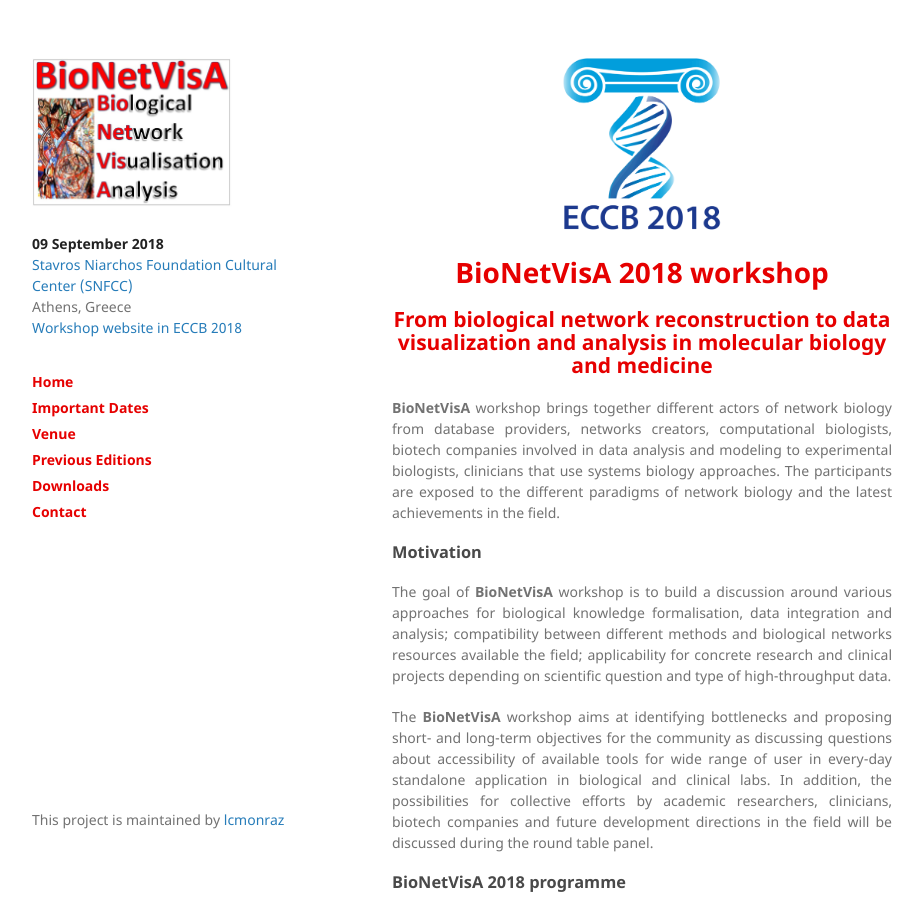
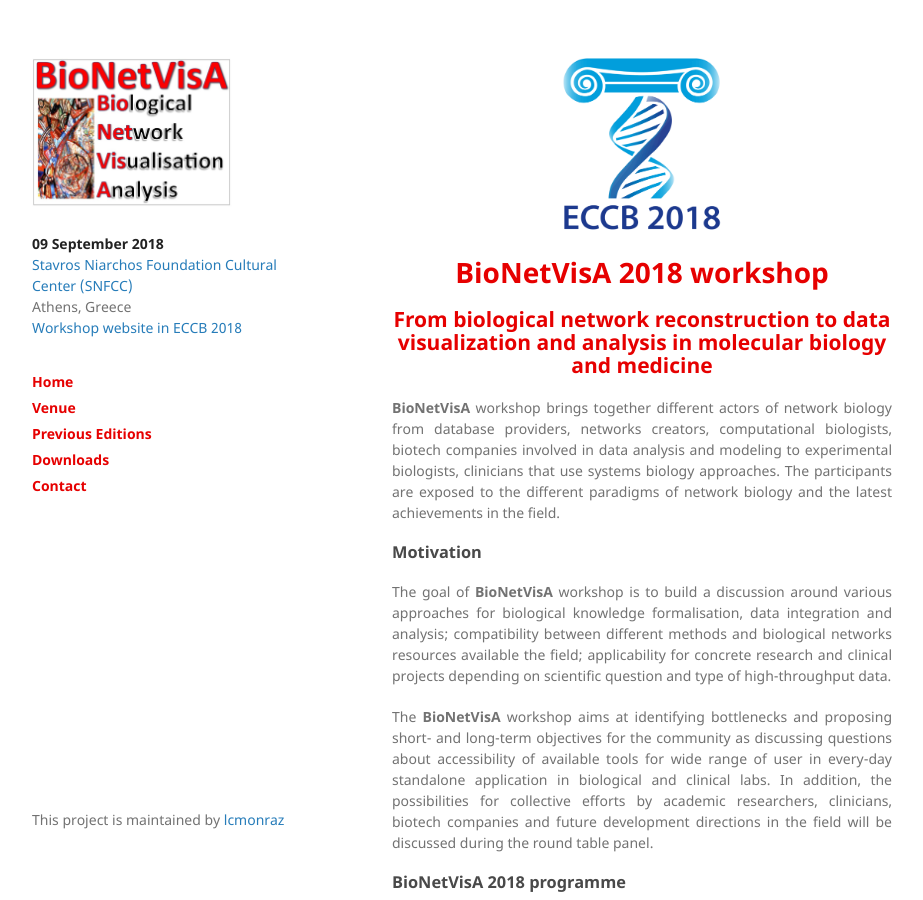
Before and after one commit to lcmonraz/Bionetvisa.github.io, a Jekyll site: the page built from index.md, in a window 1280 px wide and 900 px high. Shown: the whole window, without its empty margins (178-1101 px from the left). Built offline with Jekyll 4.4.1, drawn with Linux system fonts in a browser that asks for light colours.

Commit message:
Update default.html

```diff
--- a/_layouts/default.html
+++ b/_layouts/default.html
@@ -27,7 +27,6 @@
       <br />
 
         <p style="line-height:6px;"><a href="/"><font color="#e60000"><b>Home</b></font></a></p>
-        <p style="line-height:6px;"><a href="/importantdates"><font color="#e60000"><b>Important Dates</b></font></a></p>
         <p style="line-height:6px;"><a href="/venue"><font color="#e60000"><b>Venue</b></font></a></p>
         <p style="line-height:6px;"><a href="/previous"><font color="#e60000"><b>Previous Editions</b></font></a></p>
         <p style="line-height:6px;"><a href="/downloads"><font color="#e60000"><b>Downloads</b></font></a></p>
@@ -63,3 +62,5 @@
   {% endif %}
   </body>
 </html>
+
+        <!--p style="line-height:6px;"><a href="/importantdates"><font color="#e60000"><b>Important Dates</b></font></a></p> -->
```
